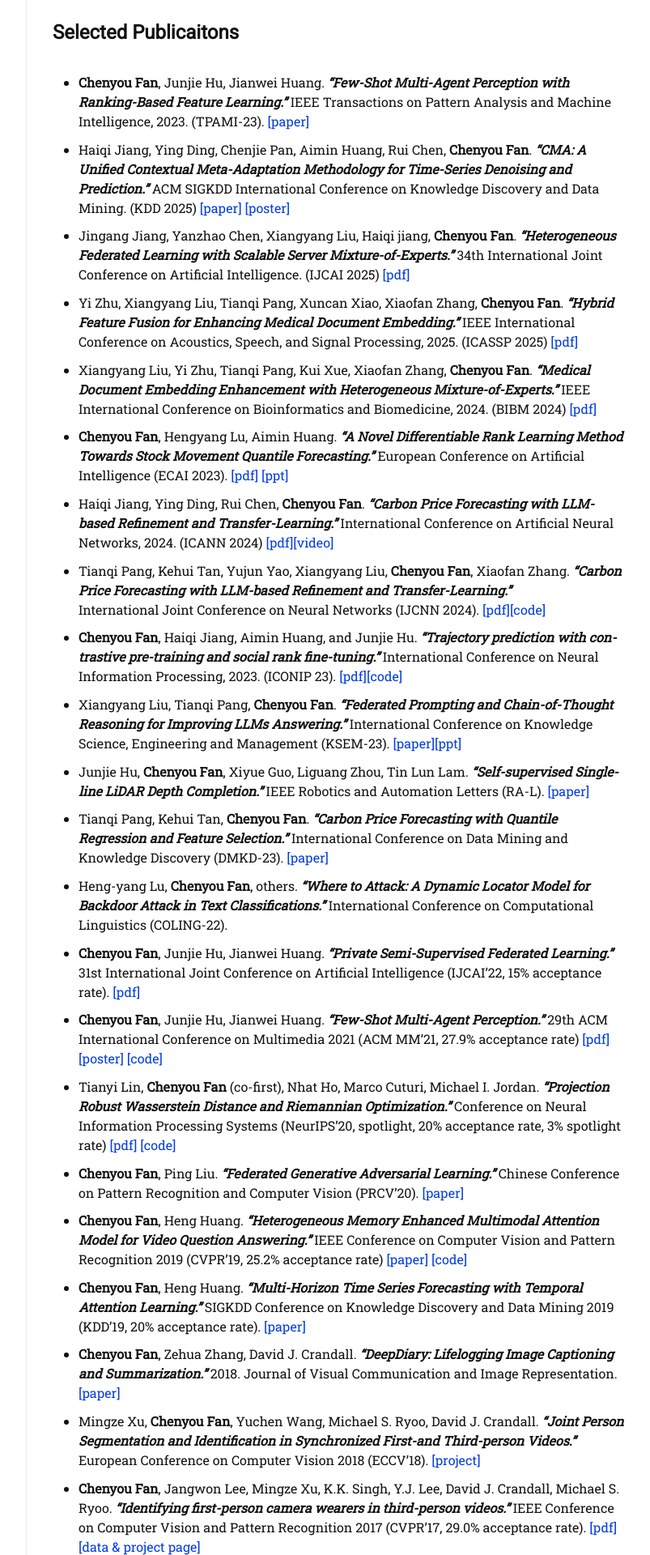
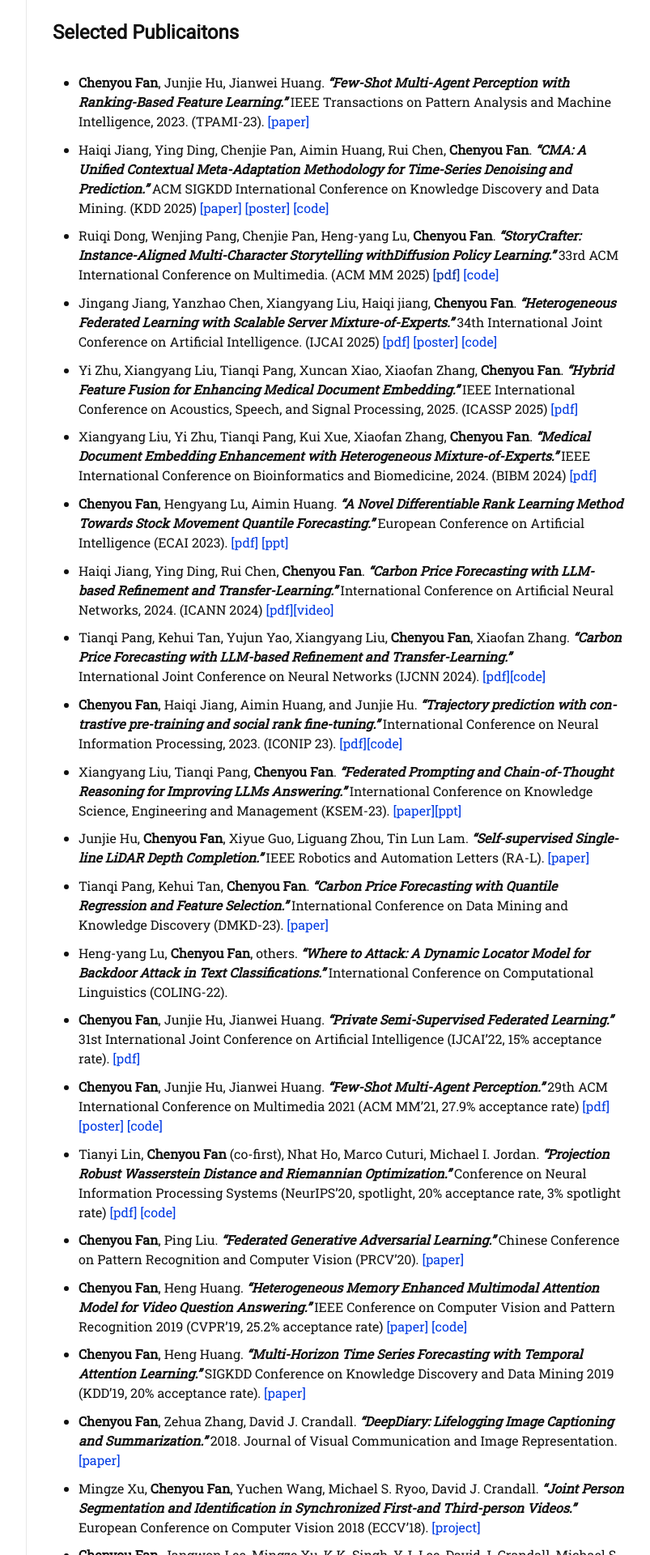
Before and after one commit to fanchenyou/fanchenyou.github.io, a Jekyll site: the page built from publications.md, in a window 1280 px wide. Shown: the part 385-2305 px from the top of the page at 81% size, without its empty margins (353-1156 px from the left). Built offline with Jekyll 4.4.1, drawn with Linux system fonts in a browser that asks for light colours; nearby versions of some CDN libraries; some web fonts are replaced.

Commit message:
modify paper

```diff
--- a/publications.md
+++ b/publications.md
@@ -12,9 +12,11 @@ permalink: /publications/
 ## Selected Publicaitons
 * **Chenyou Fan**, Junjie Hu, Jianwei Huang. ***"Few-Shot Multi-Agent Perception with Ranking-Based Feature Learning."*** IEEE Transactions on Pattern Analysis and Machine Intelligence, 2023. (TPAMI-23). [[paper]](https://ieeexplore.ieee.org/document/10149393){:target="_blank"}
 
-* Haiqi Jiang, Ying Ding, Chenjie Pan, Aimin Huang, Rui Chen, **Chenyou Fan**.  ***"CMA: A Unified Contextual Meta-Adaptation Methodology for Time-Series Denoising and Prediction."*** ACM SIGKDD International Conference on Knowledge Discovery and Data Mining. (KDD 2025)  [[paper]](https://dl.acm.org/doi/10.1145/3711896.3736881) [[poster]](./docs/poster_kdd_2025.pdf){:target="_blank"}
+* Haiqi Jiang, Ying Ding, Chenjie Pan, Aimin Huang, Rui Chen, **Chenyou Fan**.  ***"CMA: A Unified Contextual Meta-Adaptation Methodology for Time-Series Denoising and Prediction."*** ACM SIGKDD International Conference on Knowledge Discovery and Data Mining. (KDD 2025)  [[paper]](https://dl.acm.org/doi/10.1145/3711896.3736881) [[poster]](./docs/poster_kdd_2025.pdf){:target="_blank"} [[code]](https://github.com/FancyAI-SCNU/CMA_KDD_2025)
 
-* Jingang Jiang, Yanzhao Chen, Xiangyang Liu, Haiqi jiang, **Chenyou Fan**.  ***"Heterogeneous Federated Learning with Scalable Server Mixture-of-Experts."*** 34th International Joint Conference on Artificial Intelligence. (IJCAI 2025)  [[pdf]](./docs/ijcai25.pdf){:target="_blank"}
+* Ruiqi Dong, Wenjing Pang, Chenjie Pan, Heng-yang Lu, **Chenyou Fan**.  ***"StoryCrafter: Instance-Aligned Multi-Character Storytelling withDiffusion Policy Learning."*** 33rd ACM International Conference on Multimedia. (ACM MM 2025)  [[pdf]](){:target="_blank"} [[code]](https://github.com/FancyAI-SCNU/StoryCrafter_ACMMM_2025)
+
+* Jingang Jiang, Yanzhao Chen, Xiangyang Liu, Haiqi jiang, **Chenyou Fan**.  ***"Heterogeneous Federated Learning with Scalable Server Mixture-of-Experts."*** 34th International Joint Conference on Artificial Intelligence. (IJCAI 2025)  [[pdf]](./docs/ijcai25.pdf){:target="_blank"} [[poster]](./docs/ijcai25_poster.pdf){:target="_blank"} [[code]](https://github.com/FancyAI-SCNU/FedMoE_IJCAI_2025)
 
 * Yi Zhu, Xiangyang Liu, Tianqi Pang, Xuncan Xiao, Xiaofan Zhang, **Chenyou Fan**.  ***"Hybrid Feature Fusion for Enhancing Medical
 Document Embedding."*** IEEE International Conference on Acoustics, Speech, and Signal Processing, 2025. (ICASSP 2025) [[pdf]](./docs/ICASSP_2025.pdf){:target="_blank"}
```
Also changed, not shown: 3 other files.
